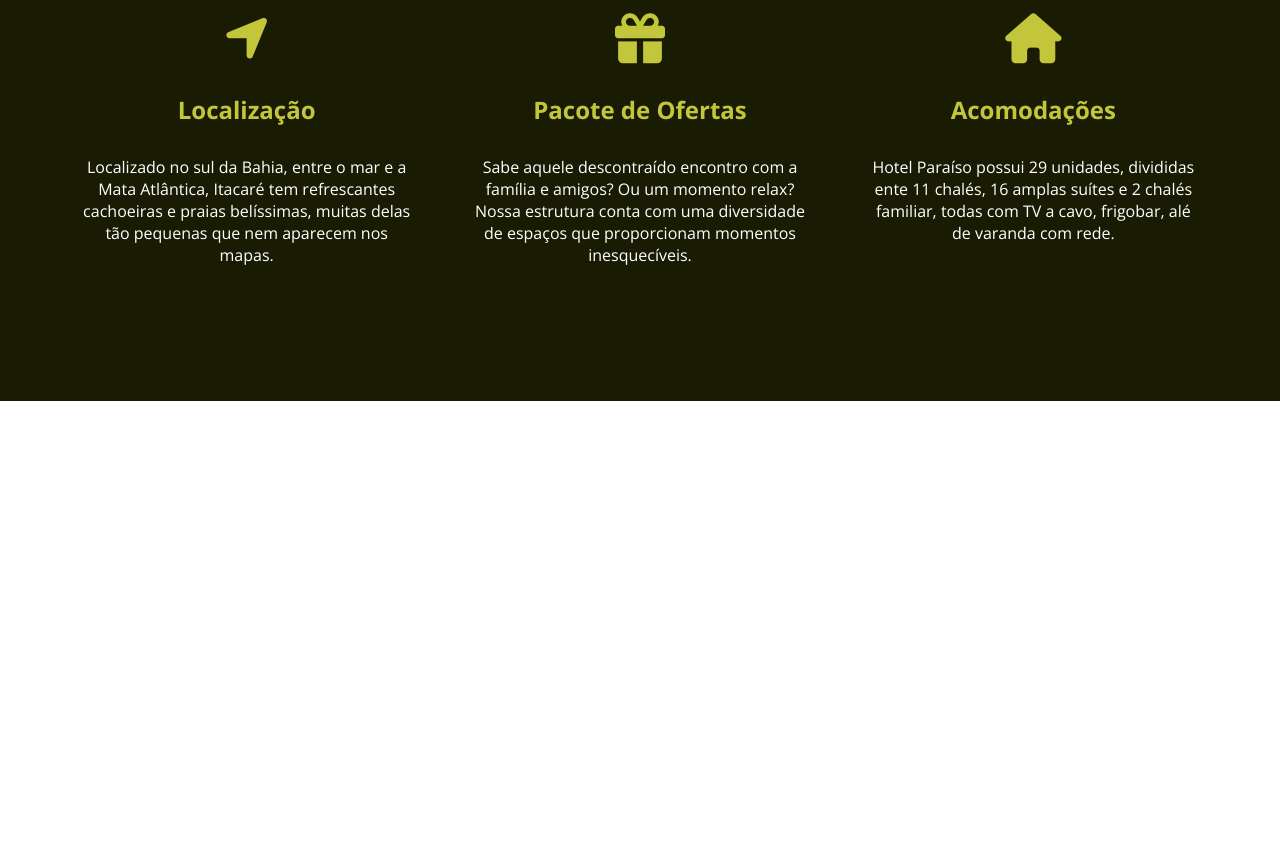
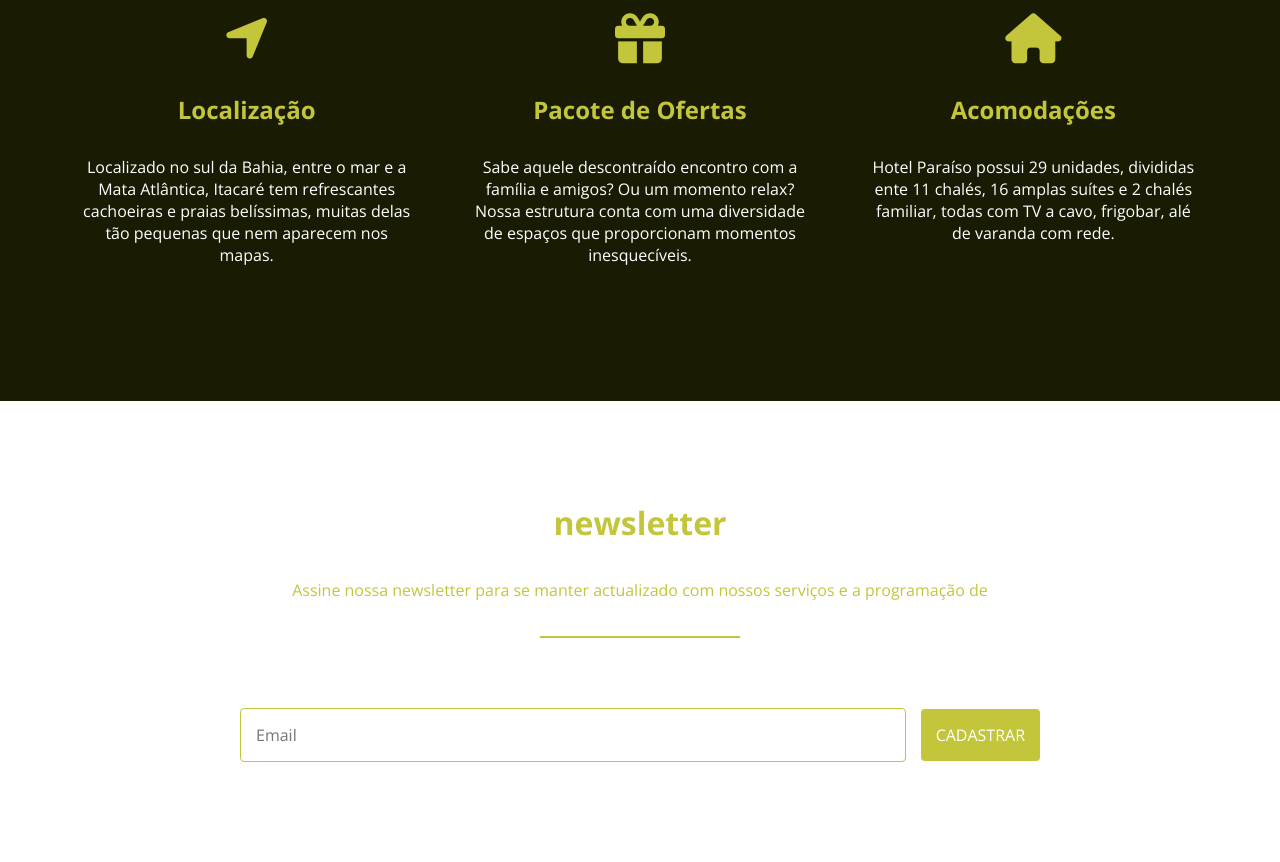
Before and after one commit to NicolauAlfredo/flexbox-project, a plain HTML site: page index.html in a window 1280 px wide. Shown: the part 2245-3107 px from the top of the page. Before the commit the page ends 2646 px from the top, so only its background shows below. Drawn offline with nearby package versions, Linux system fonts and the light colour scheme.

Commit message:
Criando a newsletter do projecto

```diff
--- a/css/style.css
+++ b/css/style.css
@@ -237,6 +237,7 @@ header li:last-child {
     color: #fff;
 }
 
+
 /* RESPOSIVIDADE */
 
 @media (max-width: 850px) {
@@ -244,3 +245,71 @@ header li:last-child {
         flex-direction: column;
     }
 }
+
+
+/* NEWSLETTER */
+
+.newsletter {
+    display: flex;
+    flex-direction: column;
+    align-items: center;
+    padding: 100px 50px;
+}
+
+.newsletter h3 {
+    font-size: 2rem;
+    margin-bottom: 35px;
+    color: #C3C63B;
+    text-align: center;
+}
+
+.newsletter p {
+    max-width: 800px;
+    margin-bottom: 35px;
+    color: #C3C63B;
+    text-align: center;
+}
+
+.newsletter hr {
+    width: 200px;
+    height: 2px;
+    background-color: #C3C63B;
+    margin-bottom: 70px;
+    border: none;
+}
+
+.newsletter form {
+    display: flex;
+    align-items: center;
+    justify-content: center;
+    flex-wrap: wrap;
+    width: 80%;
+    max-width: 800px;
+}
+
+.newsletter input {
+    padding: 15px;
+    border: 1px solid #C3C63B;
+    border-radius: 4px;
+    margin-right: 15px;
+    flex: 1;
+}
+
+.newsletter button {
+    padding: 15px;
+    background-color: #C3C63B;
+    color: #fff;
+    text-transform: uppercase;
+    border: none;
+    border-radius: 4px;
+    cursor: pointer;
+}
+
+/* RESPOSIVIDADE */
+
+@media (max-width: 700px) {
+    .newsletter input {
+       flex-basis: 100%;
+       margin-bottom: 15px;
+    }
+}
--- a/index.html
+++ b/index.html
@@ -65,5 +65,16 @@
             </li>
         </ul>
     </section>
+
+    <section class="newsletter">
+        <h3>newsletter</h3>
+        <p>Assine nossa newsletter para se manter actualizado com nossos serviços e a programação de </p>
+        <hr>
+
+        <form action="">
+            <input type="text" placeholder="Email">
+            <button>Cadastrar</button>
+        </form>
+    </section>
 </body>
 </html>
```
